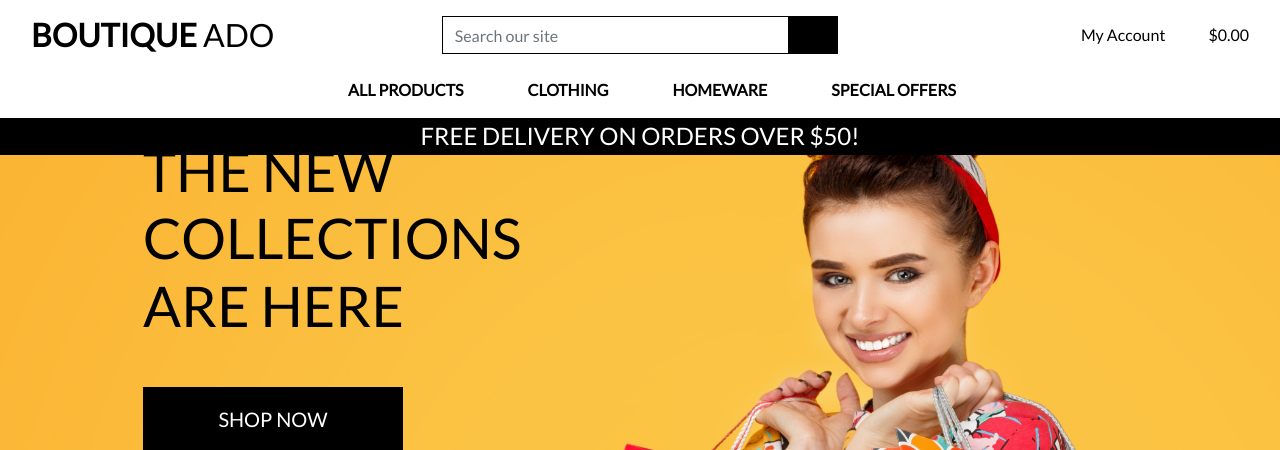
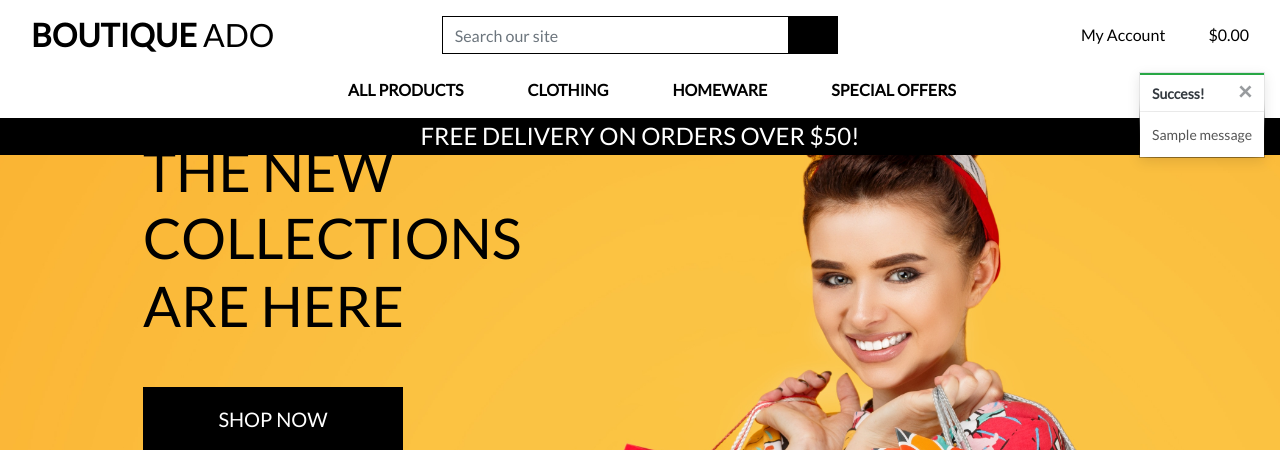
Before and after one commit to tstyer/boutique_ado, a Django app: page / in a window 1280 px wide. Shown: the top 450 px of the page. Run offline with Django 3.2, Linux system fonts and the light colour scheme; tables that the repository leaves empty hold one stand-in row (values such as "Sample post"); one stand-in notice (Sample message) is shown; some libraries are stand-ins or nearby versions.

Commit message:
Add toasts

```diff
--- a/bag/views.py
+++ b/bag/views.py
@@ -1,4 +1,7 @@
 from django.shortcuts import render, redirect, reverse, HttpResponse
+from django.contrib import messages
+
+from products.models import Product
 
 # Create your views here.
 
@@ -10,6 +13,8 @@ def view_bag(request):
 
 def add_to_bag(request, item_id):
     """ Add a quantity of the specified product to the shopping bag """
+
+    product = Product.objects.get(pk=item_id)
 
     quantity = int(request.POST.get('quantity'))
     redirect_url = request.POST.get('redirect_url')
@@ -31,6 +36,7 @@ def add_to_bag(request, item_id):
             bag[item_id] += quantity
         else:
             bag[item_id] = quantity
+            messages.success(request, f'Added {product.name} to your bag')
 
     request.session['bag'] = bag
     return redirect(redirect_url)
--- a/boutique_ado/settings.py
+++ b/boutique_ado/settings.py
@@ -78,6 +78,8 @@ TEMPLATES = [
         },
     },
 ]
+
+MESSAGE_STORAGE = 'django.contrib.messages.storage.session.SessionStorage'
 
 AUTHENTICATION_BACKENDS = [
     # Needed to login by username in Django admin, regardless of `allauth`
--- a/static/css/base.css
+++ b/static/css/base.css
@@ -101,6 +101,23 @@ a.category-badge > span.badge:hover {
     cursor: pointer;
 }
 
+/* ------------------------------- bootstrap toasts */
+
+.message-container {
+    position: fixed;
+    top: 72px;
+    right: 15px;
+    z-index: 99999999999;
+}
+
+.custom-toast {
+    overflow: visible;
+}
+
+.toast-capper {
+    height: 2px;
+}
+
 
 /* -------------------------------- Media Queries */
 
--- a/templates/base.html
+++ b/templates/base.html
@@ -125,7 +125,22 @@
   </header>
 
   {% if messages %}
-  <div class="message-container"></div>
+  <div class="message-container">
+
+      {% for message in messages %}
+          {% with message.level as level %}
+              {% if level == 40 %}
+                  {% include 'includes/toasts/toast_error.html' %}
+              {% elif level == 30 %}
+                  {% include 'includes/toasts/toast_warning.html' %}
+              {% elif level == 25 %}
+                  {% include 'includes/toasts/toast_success.html' %}
+              {% else %}
+                  {% include 'includes/toasts/toast_info.html' %}
+              {% endif %}
+          {% endwith %}
+      {% endfor %}
+  </div>
   {% endif %}
 
   {% block page_header %}
@@ -135,6 +150,11 @@
   {% endblock %}
 
   {% block postloadjs %}
+
+  <script type="text/javascript">
+    $('.toast').toast('show');
+  </script>
+
   {% endblock %}
 
 </body>
--- /dev/null
+++ b/templates/includes/toasts/toast_success.html
@@ -0,0 +1,13 @@
+<div class="toast custom-toast rounded-0 border-top 0" data-autohide="false">
+    <div class="arrow-up arrow-success"></div>
+    <div class="w-100 toast-capper bg-success"></div>
+    <div class="toast-header bg-white text-dark">
+        <strong class="mr-auto">Success!</strong>
+        <button type="button" class="ml-2 mb-1 close text-dark" data-dismiss="toast" aria-label="Close">
+            <span aria-hidden="true">&times;</span>
+        </button>
+    </div>
+    <div class="toast-body bg-white">
+        {{ message }}
+    </div>
+</div>
```
Also changed, not shown: templates/includes/toasts/toast_error.html (added, +13 -0 lines), templates/includes/toasts/toast_info.html (added, +13 -0 lines), templates/includes/toasts/toast_warning.html (added, +13 -0 lines).
